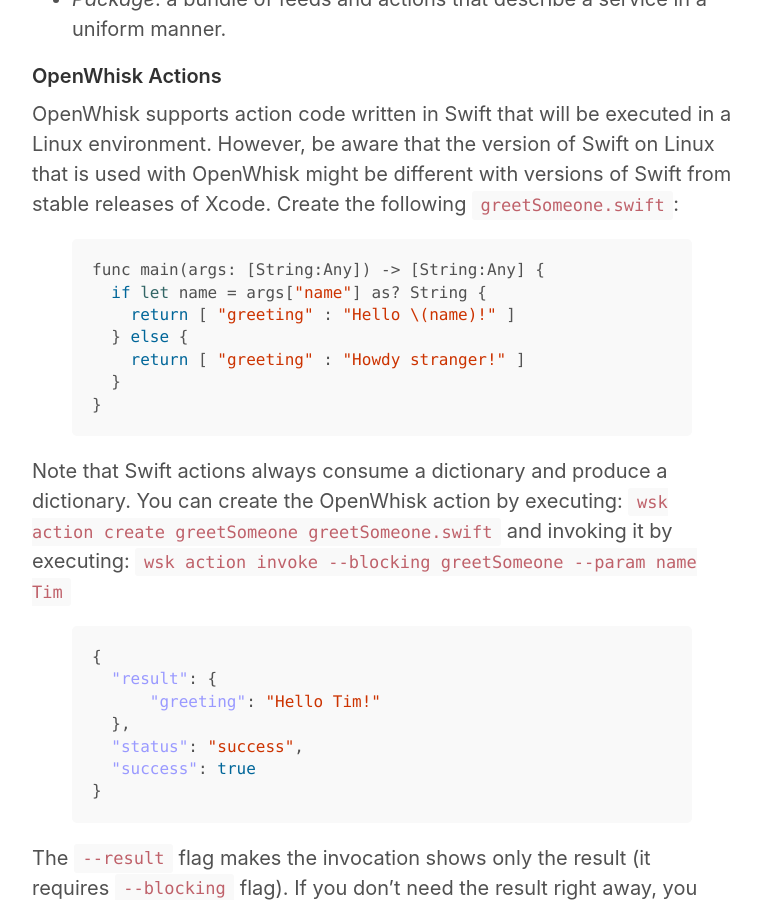
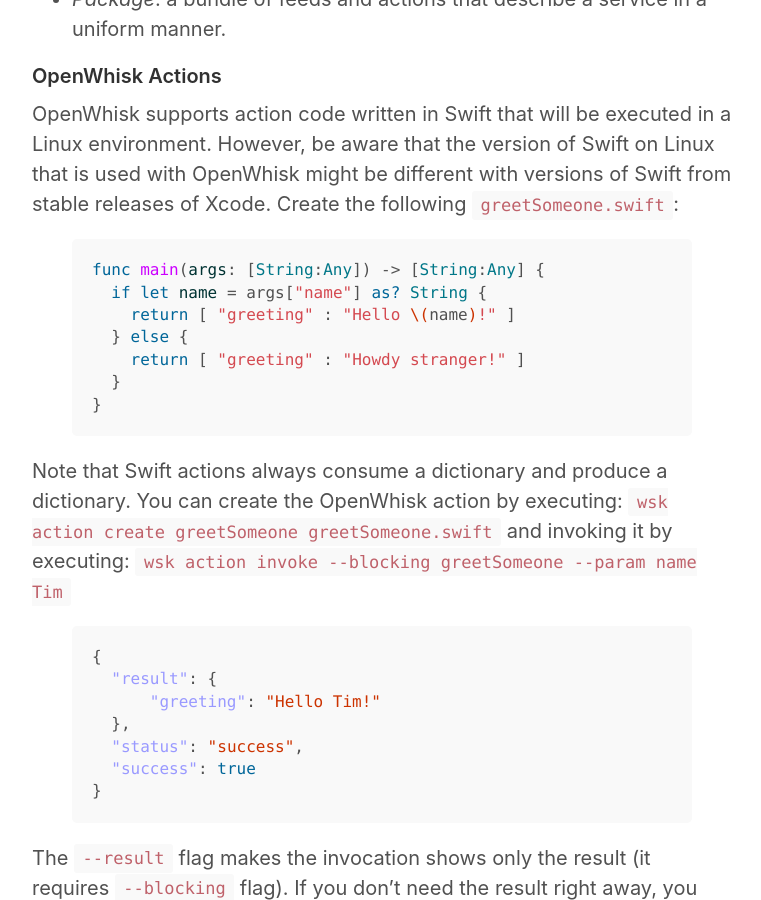
Before and after one commit to donny/donny.github.io, a Jekyll site: the page built from _posts/2016-08-02-ibm-bluemix-openwhisk.md, in a window 1280 px wide and 900 px high, scrolled down 1447 px. Shown: the whole window, without its empty margins (258-1019 px from the left). Built offline with Jekyll 4.4.1, drawn with Linux system fonts in a browser that asks for light colours; nearby versions of some CDN libraries.

Commit message:
Fix highlighting

```diff
--- a/_posts/2016-08-02-ibm-bluemix-openwhisk.md
+++ b/_posts/2016-08-02-ibm-bluemix-openwhisk.md
@@ -29,7 +29,7 @@
 
 OpenWhisk supports action code written in Swift that will be executed in a Linux environment. However, be aware that the version of Swift on Linux that is used with OpenWhisk might be different with versions of Swift from stable releases of Xcode. Create the following `greetSomeone.swift`:
 
-{% highlight shell %}
+{% highlight swift %}
 func main(args: [String:Any]) -> [String:Any] {
   if let name = args["name"] as? String {
     return [ "greeting" : "Hello \(name)!" ]
```
